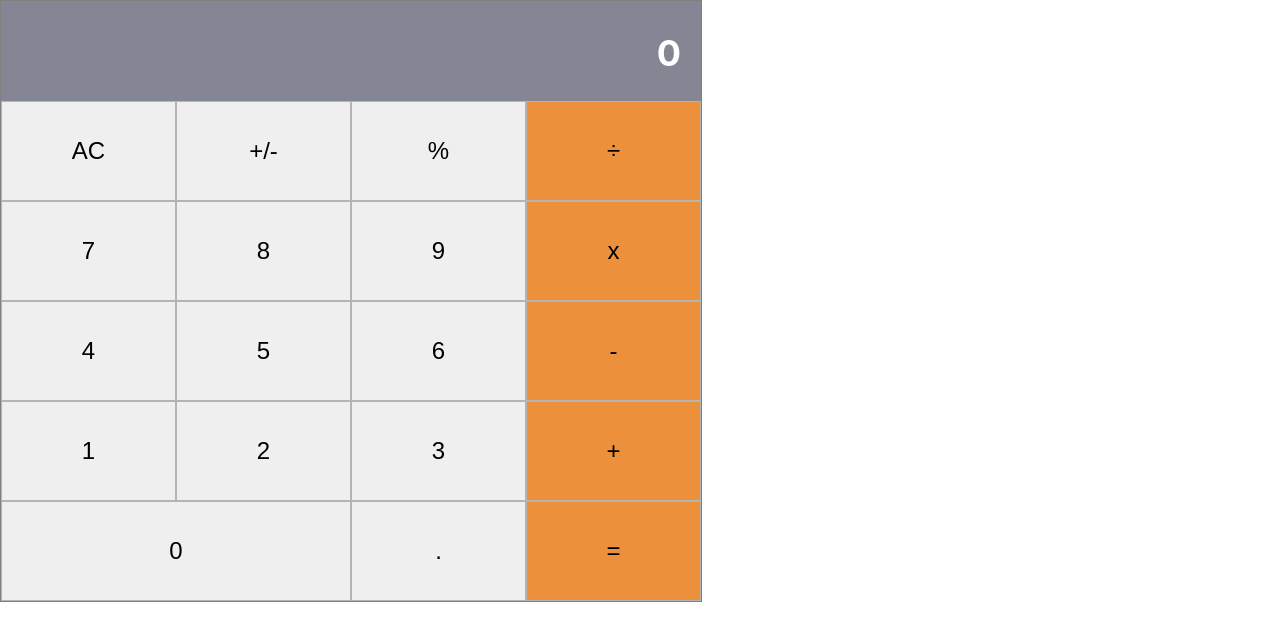
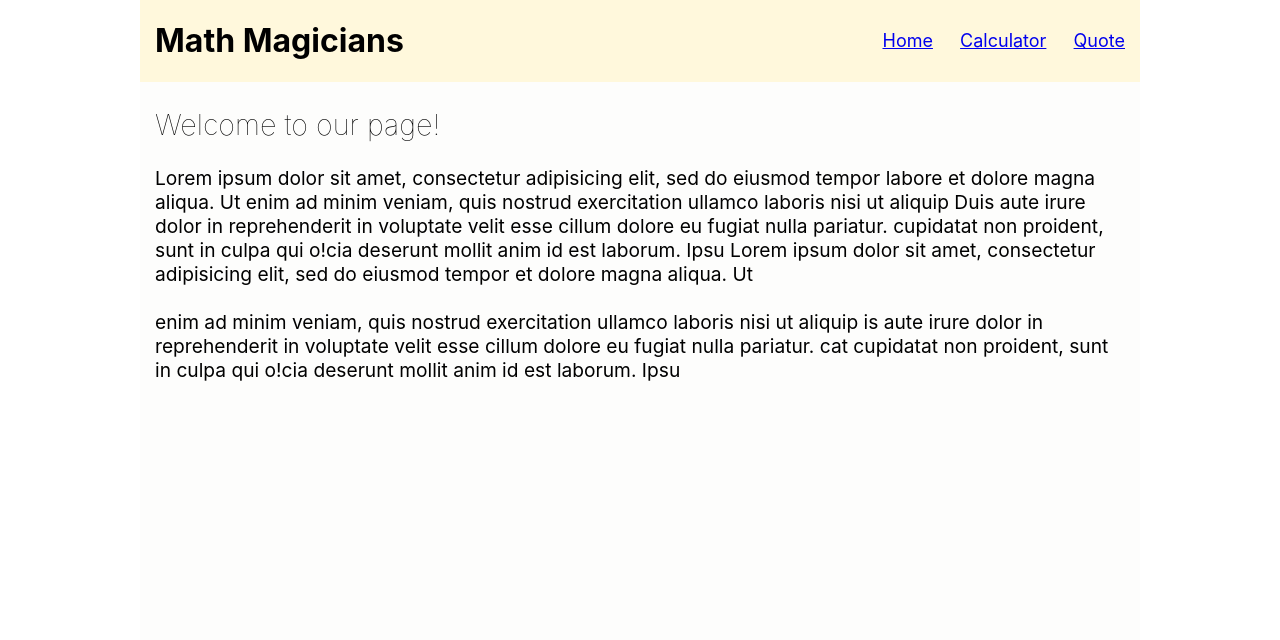
Before and after one commit to Georjane/react-calculator, a React (Create React App) app: page / in a window 1280 px wide. Shown: the top 640 px of the page. Built offline with nearby package versions, Linux system fonts and the light colour scheme.

Commit message:
Create Math magician webbsite

```diff
--- a/package.json
+++ b/package.json
@@ -10,6 +10,7 @@
     "prop-types": "^15.7.2",
     "react": "^17.0.1",
     "react-dom": "^17.0.1",
+    "react-router-dom": "^5.2.0",
     "react-scripts": "4.0.3",
     "web-vitals": "^1.1.1"
   },
--- a/src/App.css
+++ b/src/App.css
@@ -1,5 +1,12 @@
+.calculator {
+  background-color: rgba(231, 228, 216, 0.082);
+  height: 80vh;
+  padding: 1px 0 15px 15px;
+  display: flex;
+  justify-content: space-between;
+}
+
 .App {
-  /* text-align: center; */
   display: flex;
   flex-direction: column;
   width: 700px;
--- /dev/null
+++ b/src/Routes.js
@@ -0,0 +1,19 @@
+import React from 'react';
+import { BrowserRouter, Switch, Route } from 'react-router-dom';
+import App from './components/App';
+import Home from './components/Home';
+import Navbar from './components/Navbar';
+import Quote from './components/Quote';
+
+const Routes = () => (
+  <BrowserRouter>
+    <Navbar />
+    <Switch>
+      <Route exact path="/" component={Home} />
+      <Route exact path="/calculator" component={App} />
+      <Route exact path="/quote" component={Quote} />
+    </Switch>
+  </BrowserRouter>
+);
+
+export default Routes;
--- a/src/components/App.js
+++ b/src/components/App.js
@@ -20,9 +20,12 @@
   };
   // });
   return (
-    <div className="App">
-      <Display result={total} next={next} />
-      <ButtonPanel clickHandler={handleClick} />
+    <div className="calculator">
+      <h2 style={{ color: 'blue' }}><i>Lets do some Maths!</i></h2>
+      <div className="App">
+        <Display result={total} next={next} />
+        <ButtonPanel clickHandler={handleClick} />
+      </div>
     </div>
   );
 };
--- /dev/null
+++ b/src/components/Home.js
@@ -0,0 +1,28 @@
+import React from 'react';
+import '../styles/Home.css';
+
+const Home = () => (
+  <div className="Home">
+    <h2>Welcome to our page!</h2>
+    <p>
+      Lorem ipsum dolor sit amet, consectetur adipisicing elit, sed do eiusmod tempor
+      labore et dolore magna aliqua. Ut
+      enim ad minim veniam, quis nostrud exercitation ullamco laboris nisi ut aliquip
+      Duis aute irure dolor in
+      reprehenderit in voluptate velit esse cillum dolore eu fugiat nulla pariatur.
+      cupidatat non proident, sunt in
+      culpa qui o!cia deserunt mollit anim id est laborum. Ipsu
+      Lorem ipsum dolor sit amet, consectetur adipisicing elit, sed do eiusmod tempor
+      et dolore magna aliqua. Ut
+      <br />
+      <br />
+      enim ad minim veniam, quis nostrud exercitation ullamco laboris nisi ut aliquip
+      is aute irure dolor in
+      reprehenderit in voluptate velit esse cillum dolore eu fugiat nulla pariatur.
+      cat cupidatat non proident, sunt in
+      culpa qui o!cia deserunt mollit anim id est laborum. Ipsu
+    </p>
+  </div>
+);
+
+export default Home;
--- /dev/null
+++ b/src/components/Navbar.js
@@ -0,0 +1,17 @@
+import { Link } from 'react-router-dom';
+import '../styles/Navbar.css';
+
+function Navbar() {
+  return (
+    <div className="navbar">
+      <h1>Math Magicians</h1>
+      <div>
+        <Link to="/">Home </Link>
+        <Link to="/calculator">Calculator </Link>
+        <Link to="/quote">Quote </Link>
+      </div>
+    </div>
+  );
+}
+
+export default Navbar;
--- /dev/null
+++ b/src/components/Quote.js
@@ -0,0 +1,15 @@
+import React from 'react';
+import '../styles/Quote.css';
+
+const Quote = () => (
+  <div className="quote">
+    <h2>
+      <blockquote>
+        Mathematics is not about numbers, equations, computations,
+        or algorithms: it is about understanding. –William Paul Thurston
+      </blockquote>
+    </h2>
+  </div>
+);
+
+export default Quote;
--- a/src/index.css
+++ b/src/index.css
@@ -14,6 +14,8 @@
     sans-serif;
   -webkit-font-smoothing: antialiased;
   -moz-osx-font-smoothing: grayscale;
+  width: 1000px;
+  margin: auto;
 }
 
 code {
--- a/src/index.js
+++ b/src/index.js
@@ -1,11 +1,12 @@
 import React from 'react';
 import ReactDOM from 'react-dom';
 import './index.css';
-import App from './components/App';
+import Routes from './Routes';
+// import App from './components/App';
 
 ReactDOM.render(
   <React.StrictMode>
-    <App />
+    <Routes />
   </React.StrictMode>,
   document.getElementById('root'),
 );
--- /dev/null
+++ b/src/styles/Home.css
@@ -0,0 +1,6 @@
+.Home {
+  background-color: rgba(231, 228, 216, 0.082);
+  height: 80vh;
+  padding: 1px 15px;
+  font-size: larger;
+}
--- /dev/null
+++ b/src/styles/Navbar.css
@@ -0,0 +1,14 @@
+.navbar {
+  display: flex;
+  justify-content: space-between;
+  align-items: center;
+  padding: 0 15px;
+  background-color: cornsilk;
+}
+
+.navbar div {
+  width: 25%;
+  display: flex;
+  justify-content: space-between;
+  font-size: large;
+}
--- /dev/null
+++ b/src/styles/Quote.css
@@ -0,0 +1,9 @@
+.quote {
+  background-color: rgba(231, 228, 216, 0.082);
+  height: 80vh;
+  padding: 15px;
+}
+
+h2 {
+  font-weight: lighter;
+}
```
Also changed, not shown: 1 other file (tests, documents, lock files or other folders).
